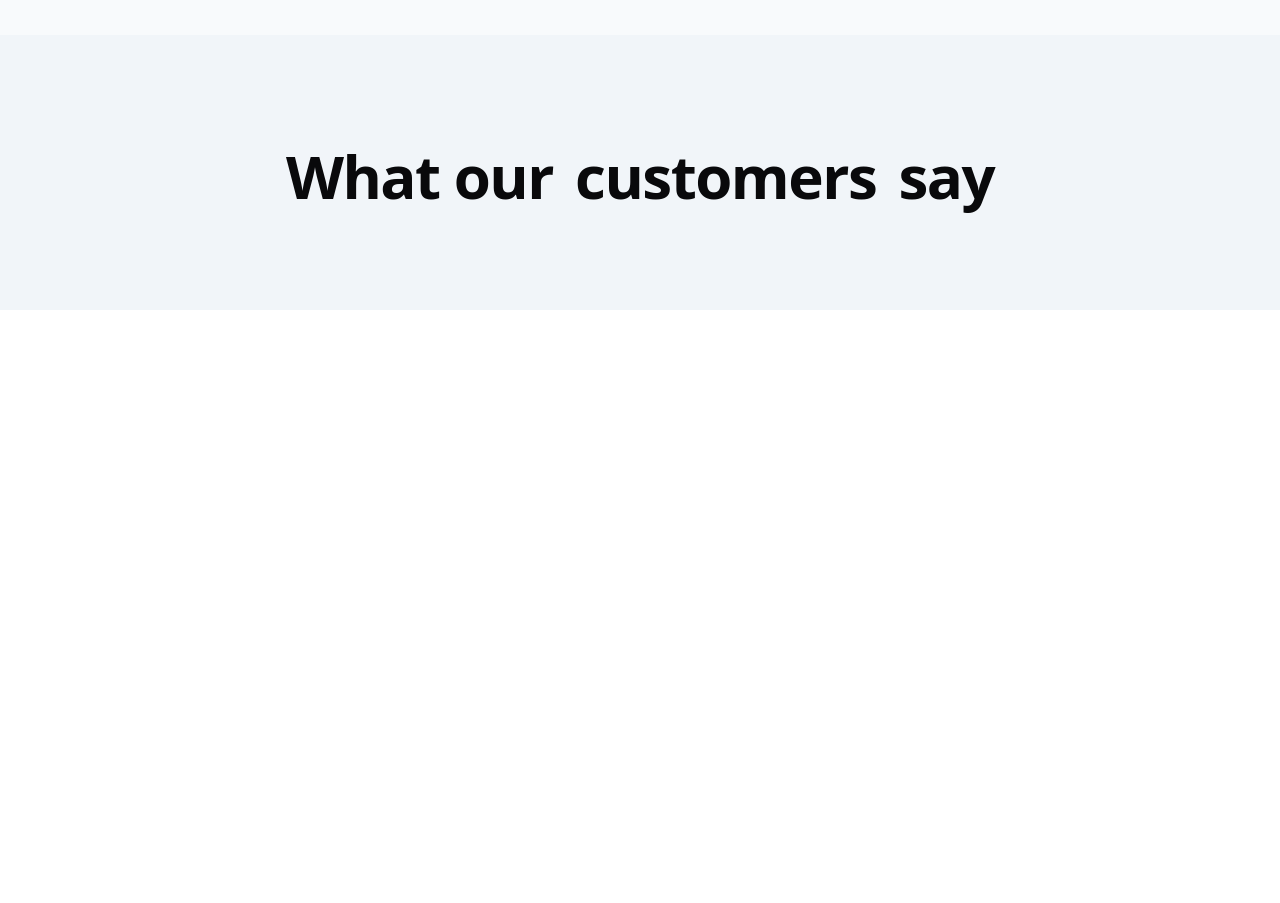
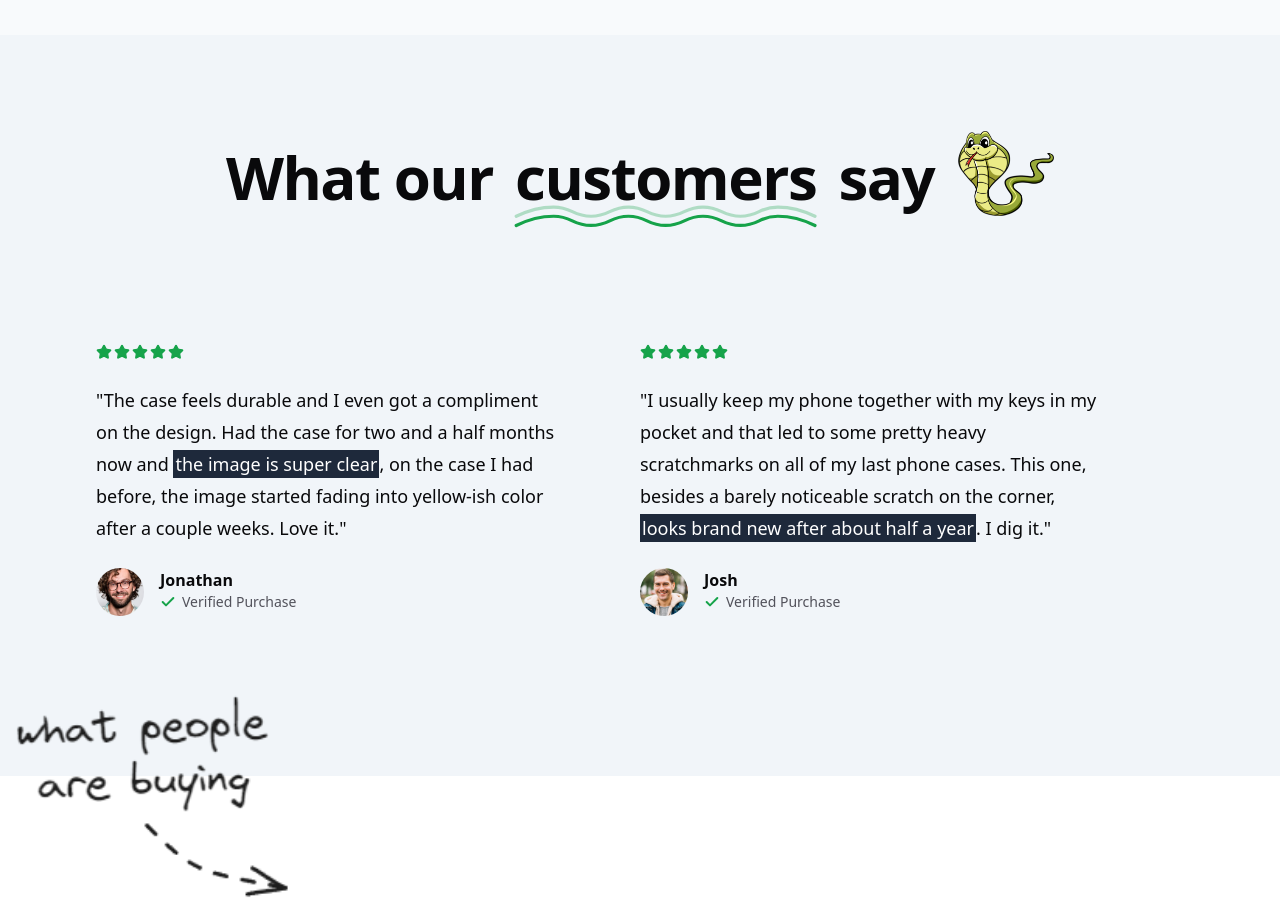
Before and after one commit to KhoeTrinh/casecobra-dev-nextjs, a Next.js app: page / in a window 1280 px wide. Shown: the part 960-1863 px from the top of the page. Before the commit the page ends 1270 px from the top, so only its background shows below. Built offline with nearby package versions, Linux system fonts and the light colour scheme; no server answers.

Commit message:
simplify something

```diff
--- a/src/app/page.tsx
+++ b/src/app/page.tsx
@@ -1,9 +1,32 @@
+import StarRated from '@/components/5StarRated';
+import { Icons } from '@/components/Icons';
 import MaxWidthWrapper from '@/components/MaxWidthWrapper';
 import Phone from '@/components/Phone';
+import { Reviews } from '@/components/Reviews';
 import { Check, Star } from 'lucide-react';
 import Image from 'next/image';
 
 export default function Home() {
+    const reviewUser = [
+        {
+            description1:
+                'The case feels durable and I even got a compliment on the design. Had the case for two and a half months now and',
+            highlightdescrition: 'the image is super clear',
+            description2:
+                ', on the case I had before, the image started fading into yellow-ish color after a couple weeks. Love it.',
+            userImg: '/users/user-1.png',
+            name: 'Jonathan',
+        },
+        {
+            description1:
+                'I usually keep my phone together with my keys in my pocket and that led to some pretty heavy scratchmarks on all of my last phone cases. This one, besides a barely noticeable scratch on the corner,',
+            highlightdescrition: 'looks brand new after about half a year',
+            description2: '. I dig it.',
+            userImg: '/users/user-4.jpg',
+            name: 'Josh',
+        },
+    ];
+
     return (
         <div className='bg-slate-50'>
             <section>
@@ -125,26 +148,7 @@
                                 sm:items-start'
                                 >
                                     <div className='flex gap-0.5'>
-                                        <Star
-                                            className='h-4 w-4 text-green-600
-                                    fill-green-600'
-                                        />
-                                        <Star
-                                            className='h-4 w-4 text-green-600
-                                    fill-green-600'
-                                        />
-                                        <Star
-                                            className='h-4 w-4 text-green-600
-                                    fill-green-600'
-                                        />
-                                        <Star
-                                            className='h-4 w-4 text-green-600
-                                    fill-green-600'
-                                        />
-                                        <Star
-                                            className='h-4 w-4 text-green-600
-                                    fill-green-600'
-                                        />
+                                        <StarRated />
                                     </div>
 
                                     <p>
@@ -203,10 +207,75 @@
                         text-balance !leading-tight font-bold text-5xl md:text-6xl
                         text-gray'
                         >
-                            What our <span className='relative px-2'>customers</span> say
+                            What our{' '}
+                            <span className='relative px-2'>
+                                customers
+                                <Icons.underline
+                                    className='hidden sm:block pointer-events-none
+                                absolute inset-x-0 -bottom-6 text-green-600'
+                                />
+                            </span>{' '}
+                            say
                         </h2>
+                        <Image
+                            src='/snake-2.png'
+                            alt=''
+                            className='w-24 prder-0 lg:order-2'
+                            width={300}
+                            height={100}
+                        />
+                    </div>
+
+                    <div
+                        className='mx-auto grid max-w-2xl grid-cols-1 px-4 lg:mx-0
+                    lg:max-w-none lg:grid-cols-2 gap-y-16'
+                    >
+                        {reviewUser.map((user, index) => (
+                            <div
+                                className='flex flex-auto flex-col gap-4 lg:pr-8 xl:pr-20'
+                                key={index}
+                            >
+                                <div className='flex gap-0.5 mb-2'>
+                                    <StarRated />
+                                </div>
+
+                                <div className='text-lg leading-8'>
+                                    <p>
+                                        &quot;{user.description1}{' '}
+                                        <span className='p-0.5 bg-slate-800 text-white'>
+                                            {user.highlightdescrition}
+                                        </span>
+                                        {user.description2}&quot;{' '}
+                                    </p>
+                                </div>
+                                <div className='flex gap-4 mt-2'>
+                                    <Image
+                                        src={user.userImg}
+                                        alt=''
+                                        className='rounded-full h-12 w-12 object-cover'
+                                        width={300}
+                                        height={100}
+                                    />
+                                    <div className='flex flex-col'>
+                                        <p className='font-semibold'>
+                                            {user.name}
+                                        </p>
+                                        <div className='flex gap-1.5 items-center text-zinc-600'>
+                                            <Check className='w-4 h-4 stroke-[3px] text-green-600' />
+                                            <p className='text-sm'>
+                                                Verified Purchase
+                                            </p>
+                                        </div>
+                                    </div>
+                                </div>
+                            </div>
+                        ))}
                     </div>
                 </MaxWidthWrapper>
+
+                <div className='pt-16'>
+                    <Reviews />
+                </div>
             </section>
         </div>
     );
--- /dev/null
+++ b/src/components/5StarRated.tsx
@@ -0,0 +1,30 @@
+import { Star } from "lucide-react";
+
+const StarRated = () => {
+    return (
+        <>
+            <Star
+                className='h-4 w-4 text-green-600
+                                    fill-green-600'
+            />
+            <Star
+                className='h-4 w-4 text-green-600
+                                    fill-green-600'
+            />
+            <Star
+                className='h-4 w-4 text-green-600
+                                    fill-green-600'
+            />
+            <Star
+                className='h-4 w-4 text-green-600
+                                    fill-green-600'
+            />
+            <Star
+                className='h-4 w-4 text-green-600
+                                    fill-green-600'
+            />
+        </>
+    );
+};
+
+export default StarRated;
--- a/src/components/Icons.tsx
+++ b/src/components/Icons.tsx
@@ -1,9 +1,25 @@
-import React from "react";
+import { LucideProps } from 'lucide-react';
 
-type Props = {};
-
-const Icon = (props: Props) => {
-  return <div>Icon</div>;
+export const Icons = {
+    underline: (props: LucideProps) => (
+        <svg
+            {...props}
+            viewBox='0 0 687 155'
+        >
+            <g
+                stroke='currentColor'
+                strokeWidth='7'
+                fill='none'
+                fillRule='evenodd'
+                strokeLinecap='round'
+                strokeLinejoin='round'
+            >
+                <path
+                    d='M20 98c27-13.3333333 54-20 81-20 40.5 0 40.5 20 81 20s40.626917-20 81-20 40.123083 20 80.5 20 40.5-20 81-20 40.5 20 81 20 40.626917-20 81-20c26.915389 0 53.748722 6.6666667 80.5 20'
+                    opacity='.3'
+                ></path>
+                <path d='M20 118c27-13.3333333 54-20 81-20 40.5 0 40.5 20 81 20s40.626917-20 81-20 40.123083 20 80.5 20 40.5-20 81-20 40.5 20 81 20 40.626917-20 81-20c26.915389 0 53.748722 6.6666667 80.5 20'></path>
+            </g>
+        </svg>
+    ),
 };
-
-export default Icon;
--- /dev/null
+++ b/src/components/Reviews.tsx
@@ -0,0 +1,16 @@
+import Image from 'next/image';
+import MaxWidthWrapper from './MaxWidthWrapper';
+
+export function Reviews() {
+    return (
+        <MaxWidthWrapper className='relative max-w-5xl'>
+            <Image
+                src='/what-people-are-buying.png'
+                alt=''
+                className='absolute select-none hidden xl:block -left-32 top-1/3'
+                width={300}
+                height={100}
+            />
+        </MaxWidthWrapper>
+    );
+}
```
